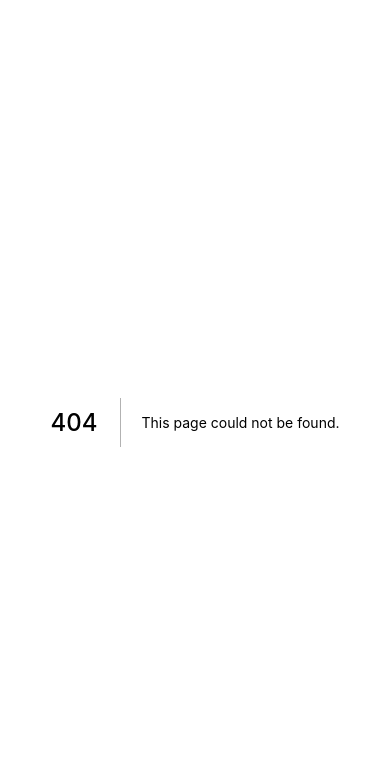
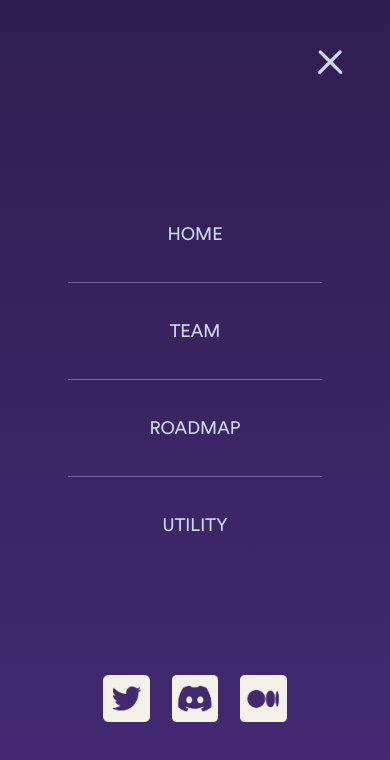
Before and after one commit to johnswaroop/metamenko, a Next.js app: page /index/components/MobileNav in a window 390 px wide. Before the commit this address had no page. Shown: the top 760 px of the page. Built offline with nearby package versions, Linux system fonts and the light colour scheme.

Commit message:
mobile nav

```diff
--- a/pages/index.jsx
+++ b/pages/index.jsx
@@ -1,6 +1,7 @@
 import { useState, useEffect, useLayoutEffect } from 'react'
 import styles from './index/home.module.scss'
 import Nav from './index/components/Nav'
+import MobileNav from './index/components/MobileNav'
 import dragon from './assets/dragon.png'
 import egg from './assets/egg.png'
 import fan from './assets/fan.png'
@@ -131,12 +132,15 @@ function Home() {
 
   }
 
+  const [mobileNavOpen, setmobileNavOpen] = useState(false);
+
   return (
     <>
       <div className={styles.page}>
         <img src={wavebg.src} alt="" className={styles.wave_bg} />
         <section className={styles.sec1}>
-          <Nav></Nav>
+          <Nav setmobileNavOpen={setmobileNavOpen}></Nav>
+          {mobileNavOpen && <MobileNav setmobileNavOpen={setmobileNavOpen} />}
 
           <img src={dragon.src} alt="" className={styles.float_dragon} />
           <img src={egg.src} alt="" className={styles.float_egg} />
--- /dev/null
+++ b/pages/index/components/MobileNav/index.jsx
@@ -0,0 +1,45 @@
+import React from 'react'
+import styles from './mobileNav.module.scss'
+import closeBtn from '../../../assets/closebtn.png'
+import medium from '../../../assets/follow-us-icons/Subtract.png'
+import twitter from '../../../assets/follow-us-icons/Subtract-1.png'
+import discord from '../../../assets/follow-us-icons/Twitter social icons - rounded square - white 1.png'
+
+const openNewTab = (url) => {
+  let a = document.createElement('a');
+  a.target = '_blank';
+  a.href = url;
+  a.click();
+}
+
+function MobileNav({ setmobileNavOpen }) {
+  return (
+    <div className={styles.MobileNav}>
+      <img onClick={() => {
+        setmobileNavOpen((t) => { return !t })
+      }} className={styles.closeBtn} src={closeBtn.src} alt="" />
+      <div className={styles.fitScreen}>
+        <ul>
+          <li><a onClick={() => { setmobileNavOpen((t) => { return !t }) }} href='#'>HOME</a></li>
+          <li><a onClick={() => { setmobileNavOpen((t) => { return !t }) }} href='#team'>TEAM</a></li>
+          <li><a onClick={() => { setmobileNavOpen((t) => { return !t }) }} href='#roadmap'>ROADMAP</a></li>
+          <li className={styles.last} ><a onClick={() => { setmobileNavOpen((t) => { return !t }) }} href='#utility'>UTILITY</a></li>
+        </ul>
+        <div className={styles.socialIcon} >
+          <img onClick={() => {
+            openNewTab('https://twitter.com/metamenko/');
+          }}
+            src={discord.src} alt="" />
+          <img onClick={() => {
+            openNewTab('https://discord.gg/metamenko');
+          }} src={twitter.src} alt="" />
+          <img onClick={() => {
+            openNewTab('https://metamenko.medium.com/');
+          }} src={medium.src} alt="" />
+        </div>
+      </div>
+    </div>
+  )
+}
+
+export default MobileNav
--- /dev/null
+++ b/pages/index/components/MobileNav/mobileNav.module.scss
@@ -0,0 +1,80 @@
+.MobileNav {
+    display: flex;
+    position: fixed;
+    height: 100vh;
+    width: 100%;
+    background: linear-gradient(180deg, #2f1e50 0%, #452b76 100%);
+    z-index: 1000;
+    top: 0;
+    animation: appear 0.5s ease-in-out forwards;
+    .fitScreen {
+        display: flex;
+        flex-direction: column;
+        align-items: center;
+        justify-content: center;
+        width: 100%;
+        height: 90%;
+        position: relative;
+    }
+    ul {
+        margin: 0;
+        padding: 0;
+        display: flex;
+        flex-direction: column;
+        justify-content: center;
+        align-items: center;
+        width: 100%;
+        li {
+            list-style: none;
+            margin: 0;
+            padding: 0;
+            color: #cfd8f9;
+            padding: 35px 0px;
+            font-size: 18px;
+            line-height: 26px;
+            text-transform: capitalize;
+            font-weight: 350;
+            border-bottom: 0.1px solid #cfd8f960;
+            width: 65%;
+            text-align: center;
+        }
+
+        .last {
+            border-bottom: none;
+        }
+    }
+}
+
+.socialIcon {
+    position: absolute;
+    display: flex;
+    align-items: center;
+    bottom: 5%;
+    margin: 0 auto;
+    right: 0;
+    left: 0;
+    width: fit-content;
+    img {
+        width: min(12vw, 50px);
+        margin: 0 11px;
+    }
+}
+
+.closeBtn {
+    width: 25px;
+    height: 25px;
+    object-fit: contain;
+    position: absolute;
+    right: 47.8px;
+    top: 49.5px;
+    z-index: 2000;
+}
+
+@keyframes appear {
+    0% {
+        opacity: 0;
+    }
+    100% {
+        opacity: 1;
+    }
+}
--- a/pages/index/components/Nav/index.jsx
+++ b/pages/index/components/Nav/index.jsx
@@ -13,7 +13,7 @@ const openNewTab = (url) => {
     a.click();
 }
 
-function Nav() {
+function Nav({setmobileNavOpen}) {
     const [windowWidth, setwindowWidth] = useState(1000);
 
     useEffect(() => {
@@ -23,7 +23,9 @@ function Nav() {
     }, [])
     return (
         <nav className={styles.nav}>
-            <img src={menu.src} alt="" className={styles.menu} />
+            <img onClick={()=>{
+                setmobileNavOpen((t)=>{ return !t })
+            }} src={menu.src} alt="" className={styles.menu} />
             <ul className={styles.links}>
                 <a href='#team'><li>TEAM</li></a>
                 <a href='#roadmap'><li>ROADMAP</li></a>
```
Also changed, not shown: pages/assets/closebtn.png (added).
